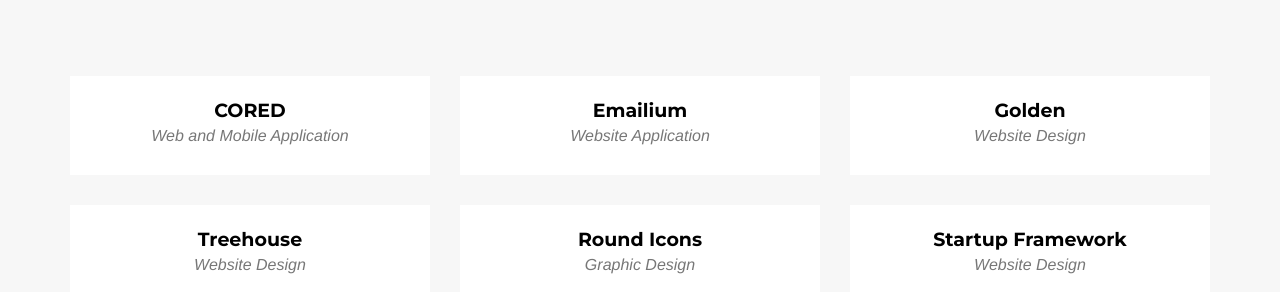
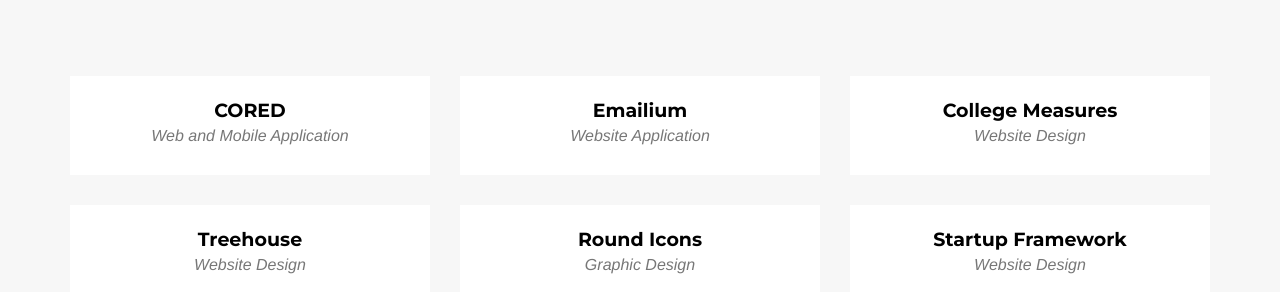
Before and after one commit to coderack/coderack.github.io, a Jekyll site: the page built from _posts/2014-07-16-project-3.markdown, in a window 1280 px wide and 900 px high, scrolled down 1486 px. Shown: the part 161-453 px from the top of the window. Built offline with Jekyll 4.4.1, drawn with Linux system fonts in a browser that asks for light colours; some web fonts are replaced; some of the changed lines change nothing that is shown.

Commit message:
Updated 2014-07-16-project-3.markdown

```diff
--- a/_posts/2014-07-16-project-3.markdown
+++ b/_posts/2014-07-16-project-3.markdown
@@ -1,15 +1,17 @@
 ---
-title: Golden
+title: College Measures
 subtitle: Website Design
 layout: default
-modal-id: 3
-date: 2014-07-16
+"modal-id": 3
+date: 2014-07-16T00:00:00.000Z
 img: golden.png
-thumbnail: golden-thumbnail.png
-alt: image-alt
-project-date: April 2014
-client: Start Bootstrap
-category: Web Development
-description: Lorem ipsum dolor sit amet, usu cu alterum nominavi lobortis. At duo novum diceret. Tantas apeirian vix et, usu sanctus postulant inciderint ut, populo diceret necessitatibus in vim. Cu eum dicam feugiat noluisse.
+thumbnail: "golden-thumbnail.png"
+alt: "image-alt"
+"project-date": April 2014
+client: AIR (American Institutes for Research)
+category: Website Application
+description: "College Measures is an application that helps students and current professionals define a career path using Education, Skill and Wage data to determine an ROI on education and skills based on their current state."
+published: true
+---
 
----
+Coderack is building a white label web application tool that helps students and current professionals define a career path using Education, Skill and Wage data to determine an ROI on education and skills based on their current state. AIR had produced a 1.0 version that wasn’t as successful in reaching the audience they had hoped.  In reaching out to the software development community  they selected Coderack to partner with and build them a more modern engaging version with enhanced functionality. Their goal was to align better with a younger audience and show the value of the tool through immediate and simple visualizations of data. Coderack is helping AIR achieve those goals in creating a comprehensive, innovative, and intuitive web application.
```
